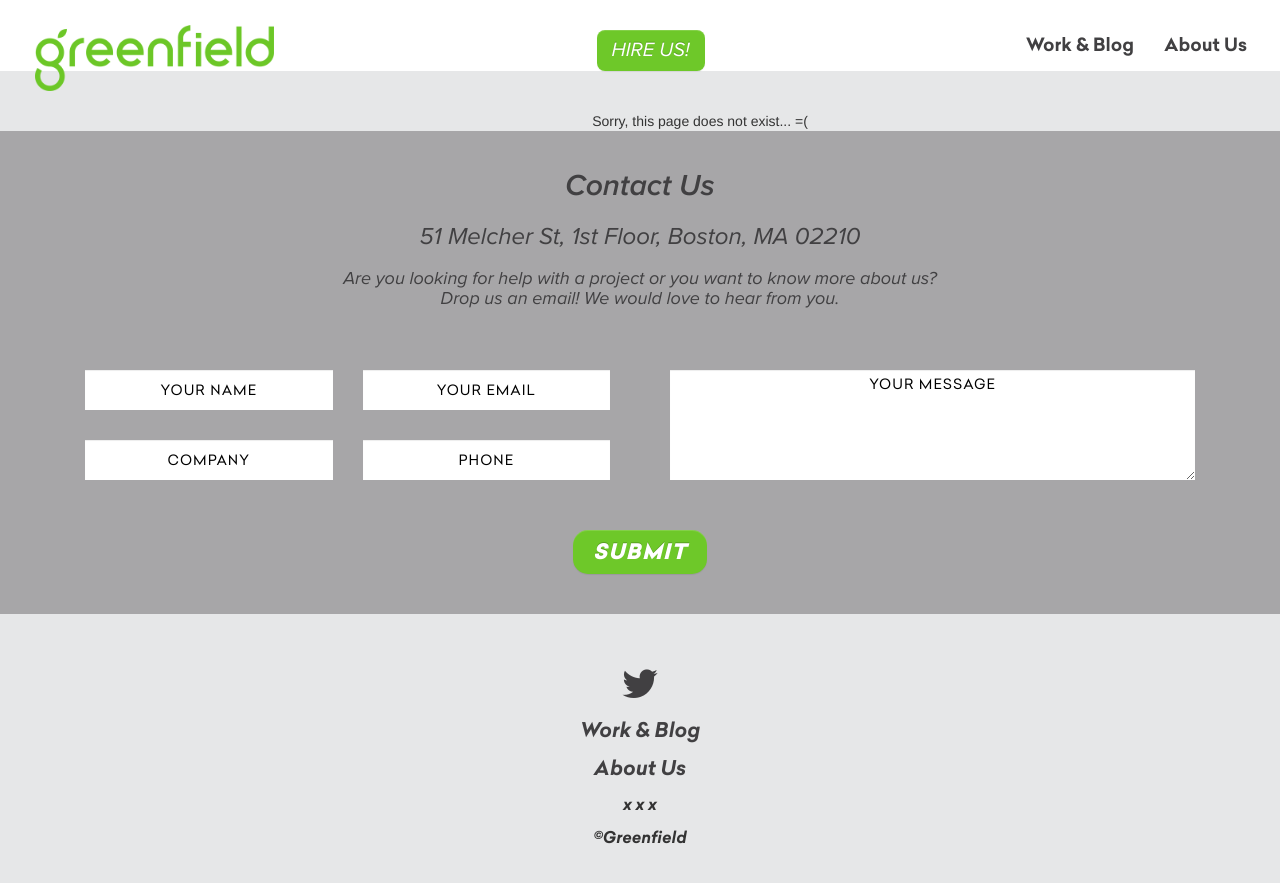
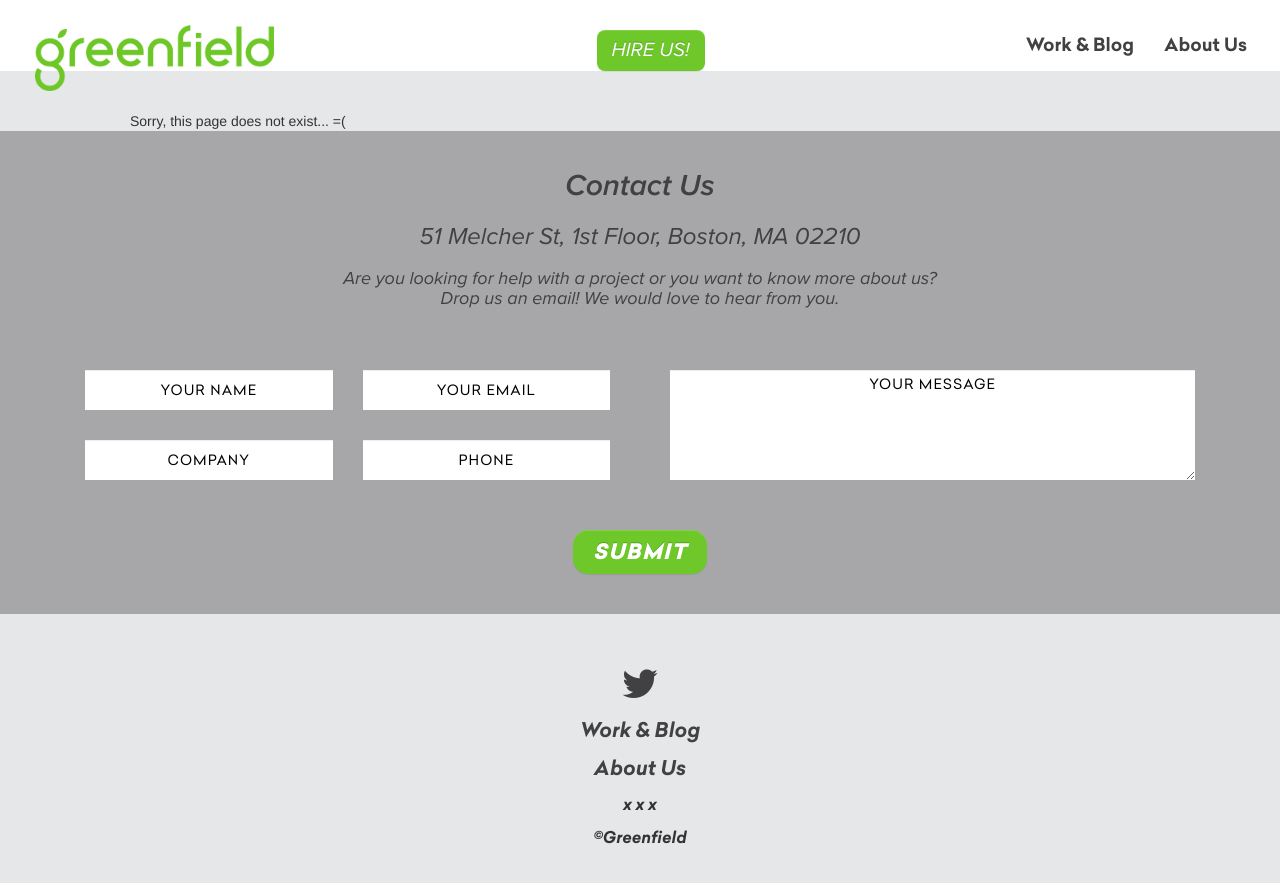
Before and after one commit to greenfieldhq/greenfieldhq.github.io, a Jekyll site: the page built from 404.html, in a window 1280 px wide. Shown: the top 883 px of the page. Built offline with Jekyll 4.4.1, drawn with Linux system fonts in a browser that asks for light colours; nearby versions of some CDN libraries; library files that are not in the unit come from our copies.

Commit message:
small change to left justify body text by default and use bold font on h3.

```diff
--- a/_includes/about-us.html
+++ b/_includes/about-us.html
@@ -2,7 +2,7 @@
   <div class="row col-md-12 beginning">
     <div class="col-sm-12 col-md-12 col-lg-offset-1 col-lg-4">
       <h3>
-        We Began With<br>A Simple Idea:
+        We Began With A Simple Idea:
       </h3>
       <p>
       The best applications are the ones that meet business goals.
--- a/assets/css/greenfield.scss
+++ b/assets/css/greenfield.scss
@@ -22,6 +22,10 @@ body {
 h1, h2, h3, h4, h5 {
   color: $gray-base;
   font-family: $font-primary-bold;;
+}
+
+h3 {
+  font-family: $font-bold-italic;
 }
 
 section.header {
@@ -164,7 +168,6 @@ section.page-body {
 
 .page-body {
   padding: 0 100px;
-  text-align: center;
 }
 
 .post-row {
@@ -244,9 +247,6 @@ section.page-body {
   }
 }
 
-h3 {
-  font-family: $font-secondary-italic;
-}
 
 .beginning {
   margin-top: 30px;
```
